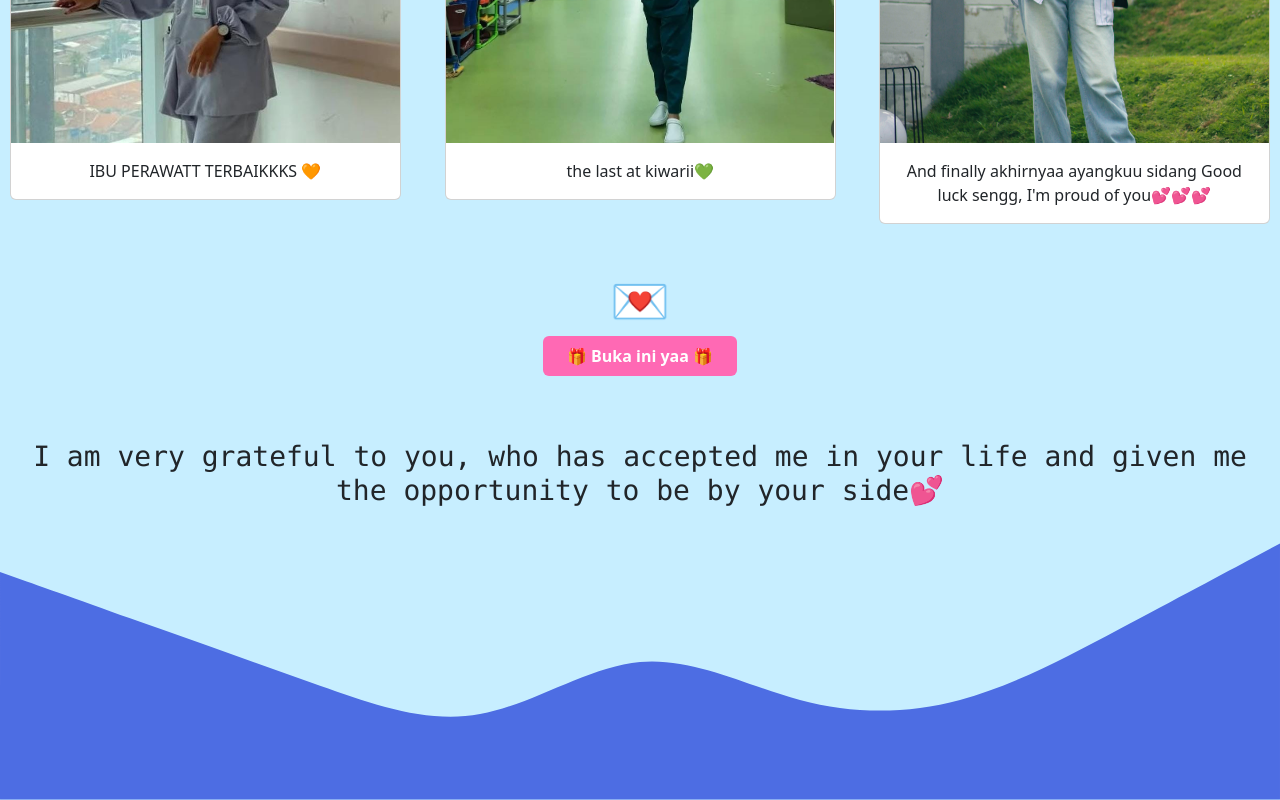
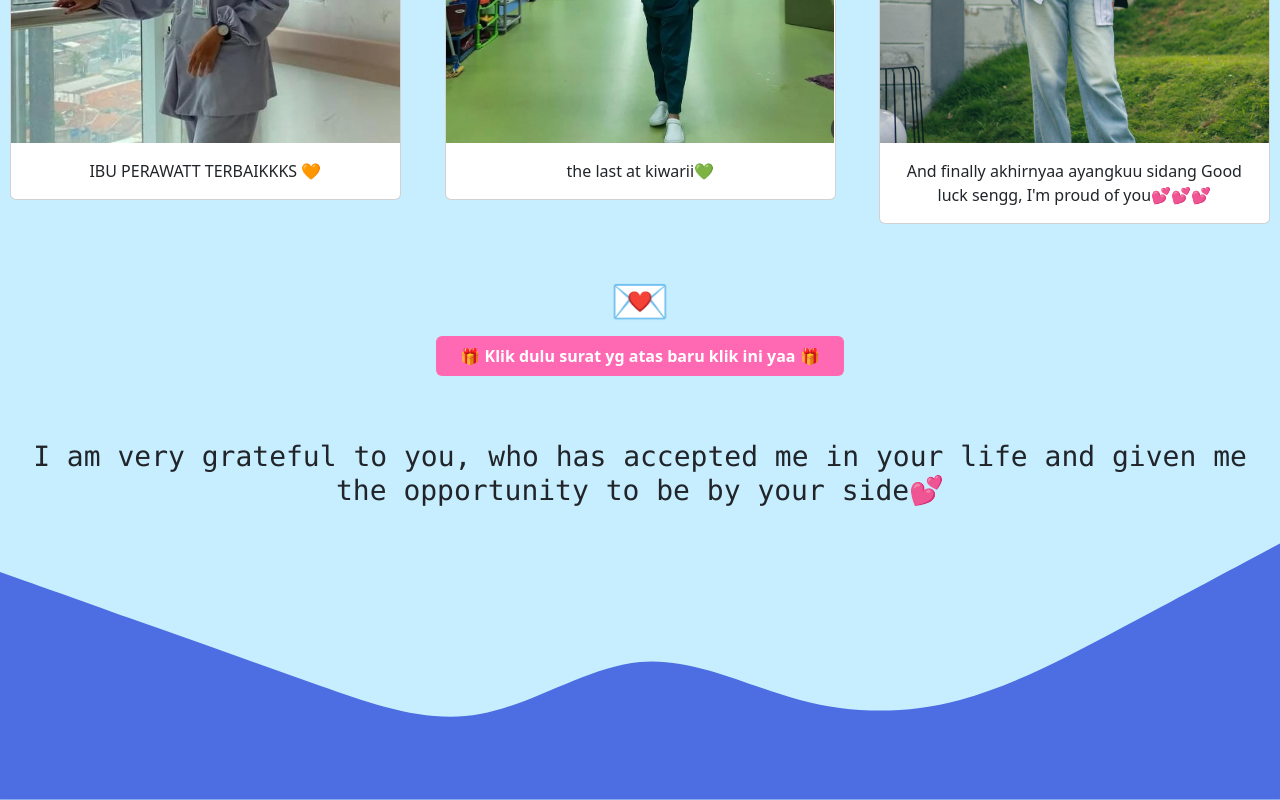
Before and after one commit to azharhckl/pacarku, a plain HTML site: page index.html in a window 1280 px wide. Shown: the part 3600-4400 px from the top of the page. Drawn offline with nearby package versions, Linux system fonts and the light colour scheme; a web font is replaced by a local one.

Commit message:
Update index.html

```diff
--- a/index.html
+++ b/index.html
@@ -230,7 +230,7 @@
                 </p>
               </div>
               <a href="https://drive.google.com/drive/folders/1K2tWvReNBCijSC8fBjYRqVFF8bF0G2zm?usp=drive_link"target="_blank"class="btn btn-primary px-4 py-2"style="background-color: #ff69b4; border: none; color: white; font-weight: bold;">
-                    🎁 Buka ini yaa 🎁
+                    🎁 Klik dulu surat yg atas baru klik ini yaa 🎁
               </a>
             </div>
           </div>
```
